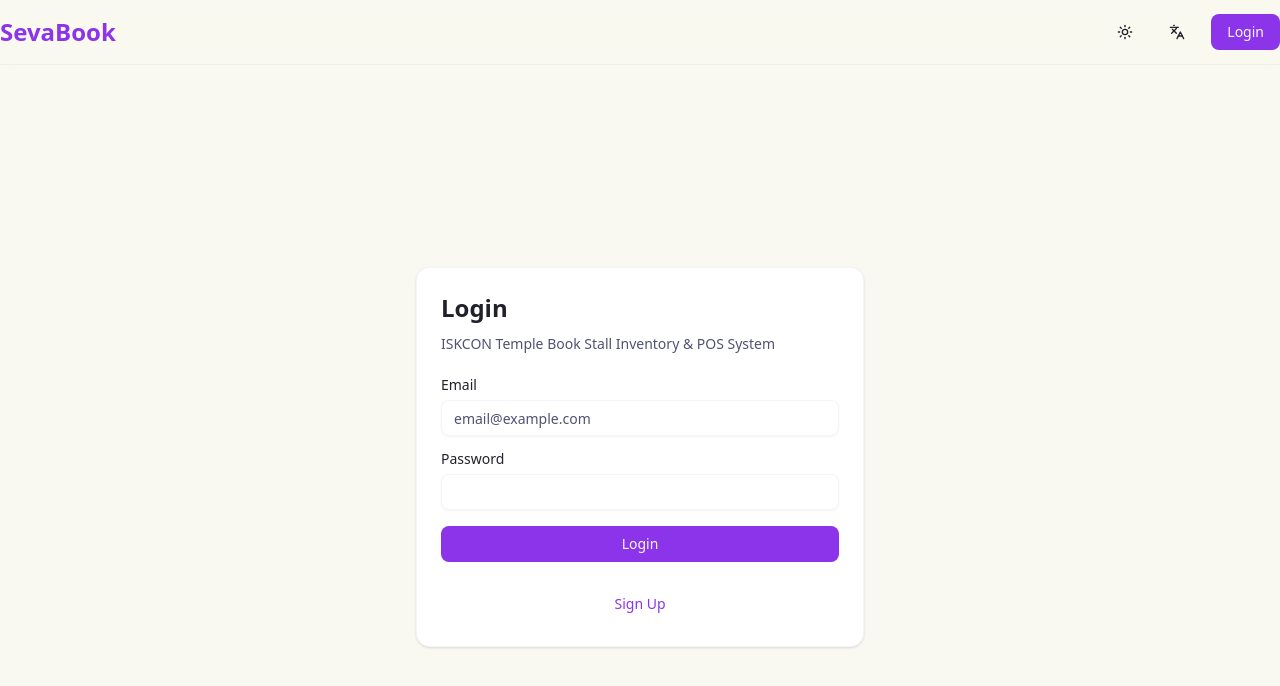
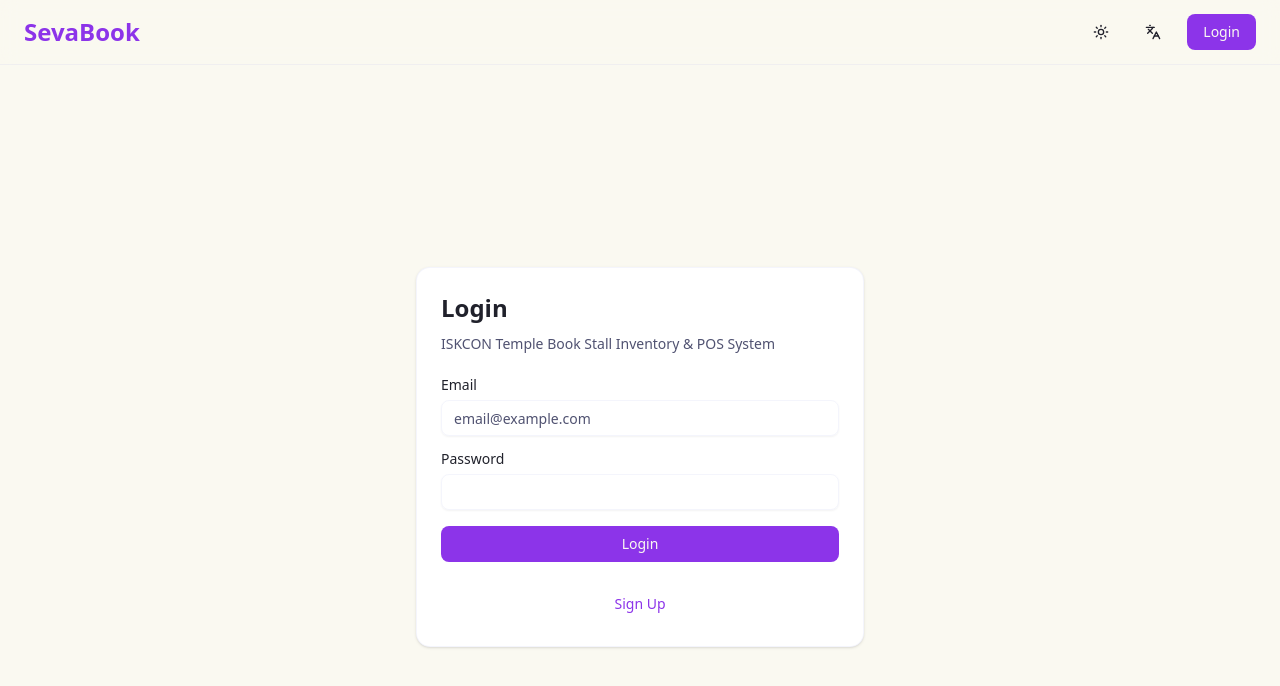
Before and after one commit to iskconproject/sevabook, a React (Vite) app: page /login in a window 1280 px wide. Shown: the top 686 px of the page. Built offline with nearby package versions, Linux system fonts and the light colour scheme.

Commit message:
fix :update ui

```diff
--- a/src/components/layout/Header.tsx
+++ b/src/components/layout/Header.tsx
@@ -19,7 +19,7 @@ export function Header() {
 
   return (
     <header className="sticky top-0 z-50 w-full border-b bg-background/95 backdrop-blur supports-[backdrop-filter]:bg-background/60">
-      <div className="container flex h-16 items-center justify-between mx-auto">
+      <div className="container flex h-16 items-center justify-between mx-auto px-6">
         <div className="flex items-center gap-2">
           {user ? (
             <Button
--- a/src/components/layout/Sidebar.tsx
+++ b/src/components/layout/Sidebar.tsx
@@ -105,7 +105,7 @@ export function Sidebar() {
   return (
     <aside
       className={cn(
-        "h-screen flex-col border-r bg-sidebar text-sidebar-foreground transition-all duration-300",
+        "h-screen flex-col border-r bg-sidebar text-sidebar-foreground transition-all duration-300 h-screen sticky top-0",
         collapsed ? "w-16" : "w-64"
       )}
     >
```
